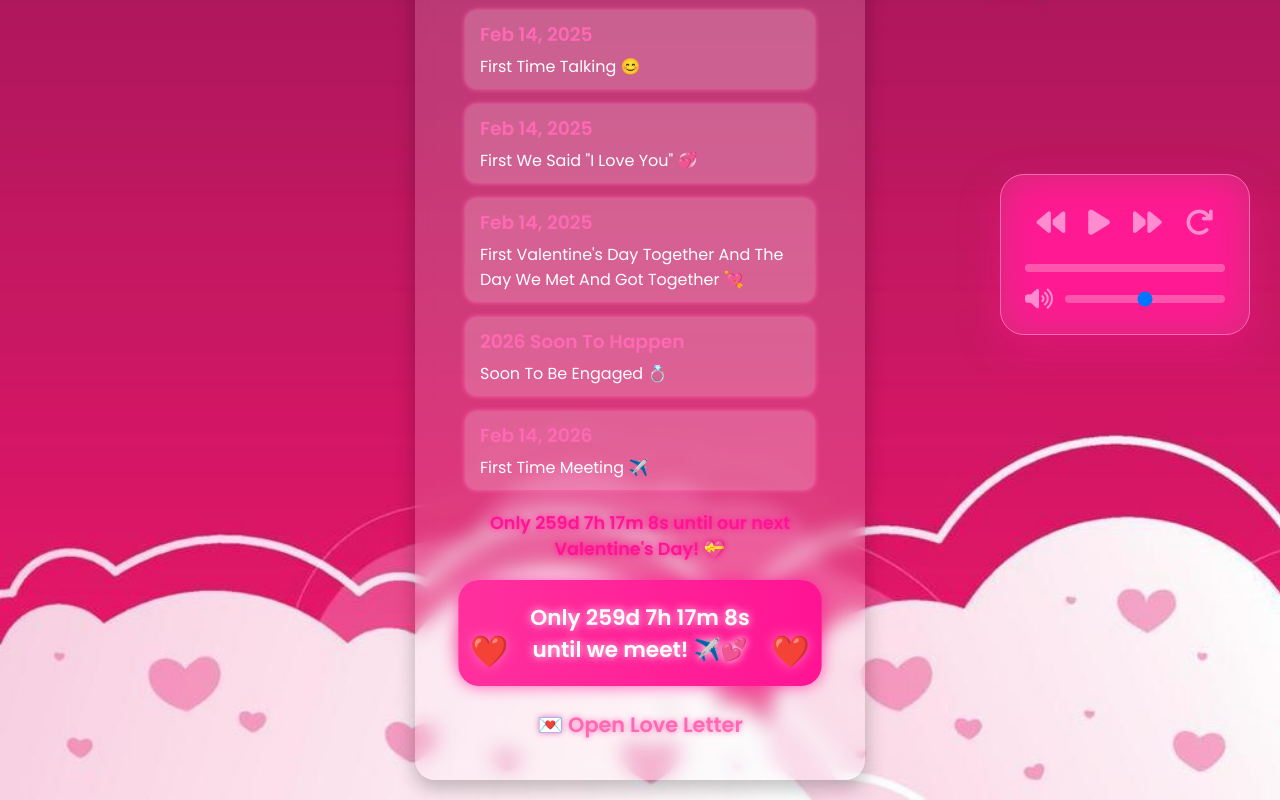
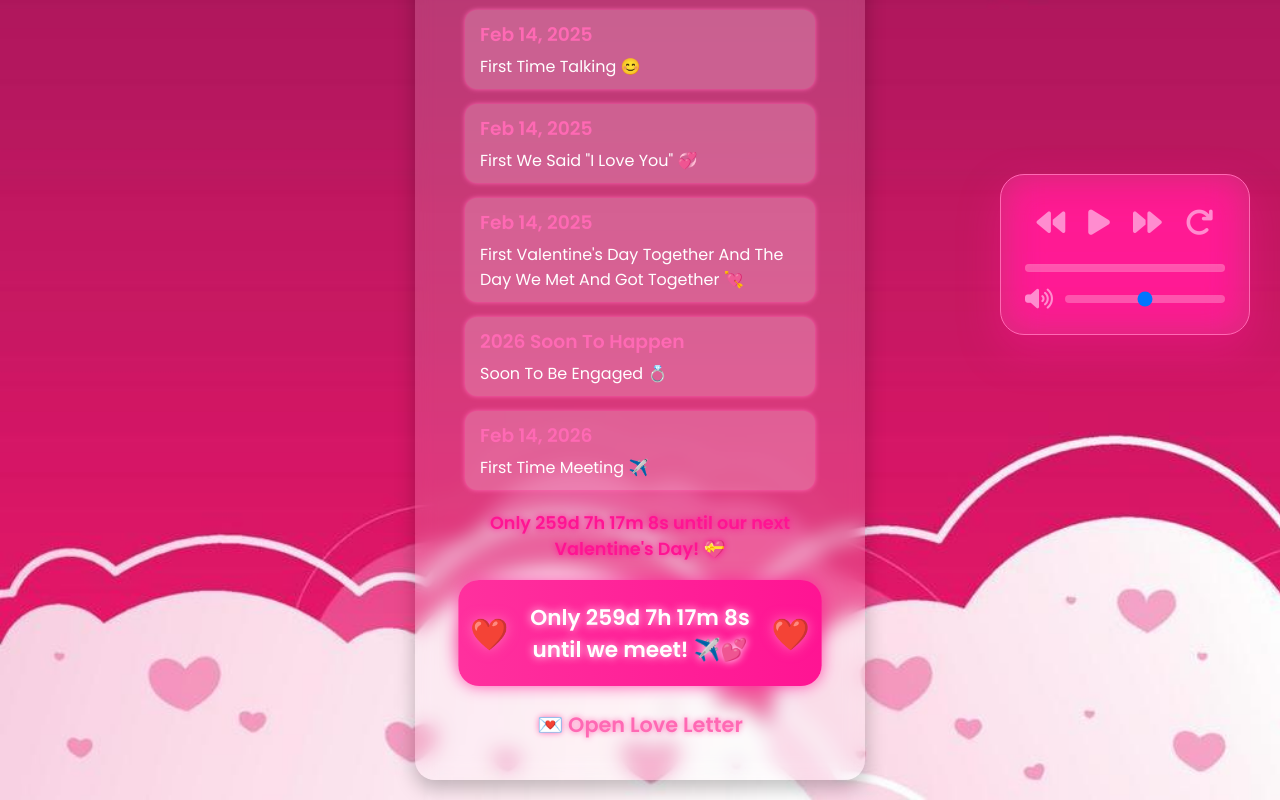
Before and after one commit to Tazyt/Valentines, a plain HTML site: page index.html in a window 1280 px wide. Shown: the part 435-1235 px from the top of the page. Drawn offline with Linux system fonts and the light colour scheme.

Commit message:
Add files via upload

```diff
--- a/index.html
+++ b/index.html
@@ -7,6 +7,9 @@
   <link rel="stylesheet" href="styles.css" />
   <link rel="stylesheet" href="https://cdnjs.cloudflare.com/ajax/libs/font-awesome/6.4.0/css/all.min.css">
 </head>
+<meta http-equiv="Cache-Control" content="no-cache, no-store, must-revalidate" />
+<meta http-equiv="Pragma" content="no-cache" />
+<meta http-equiv="Expires" content="0" />
 <body>
   <div class="hearts-container"></div>
   <div class="love-messages-container"></div>
--- a/styles.css
+++ b/styles.css
@@ -304,8 +304,12 @@ h1 .heart {
   content: "❤️";
   font-size: 1.5rem;
   position: absolute;
-  top: 50%;
-  transform: translateY(-50%);
+  top: 0;
+  bottom: 0;
+  margin: auto 0;
+  height: 1.5rem; /* match the font size */
+  display: flex;
+  align-items: center;
   color: #ff1493;
   text-shadow: 0 0 10px #ff69b4;
   animation: beat 2s infinite alternate;
```
